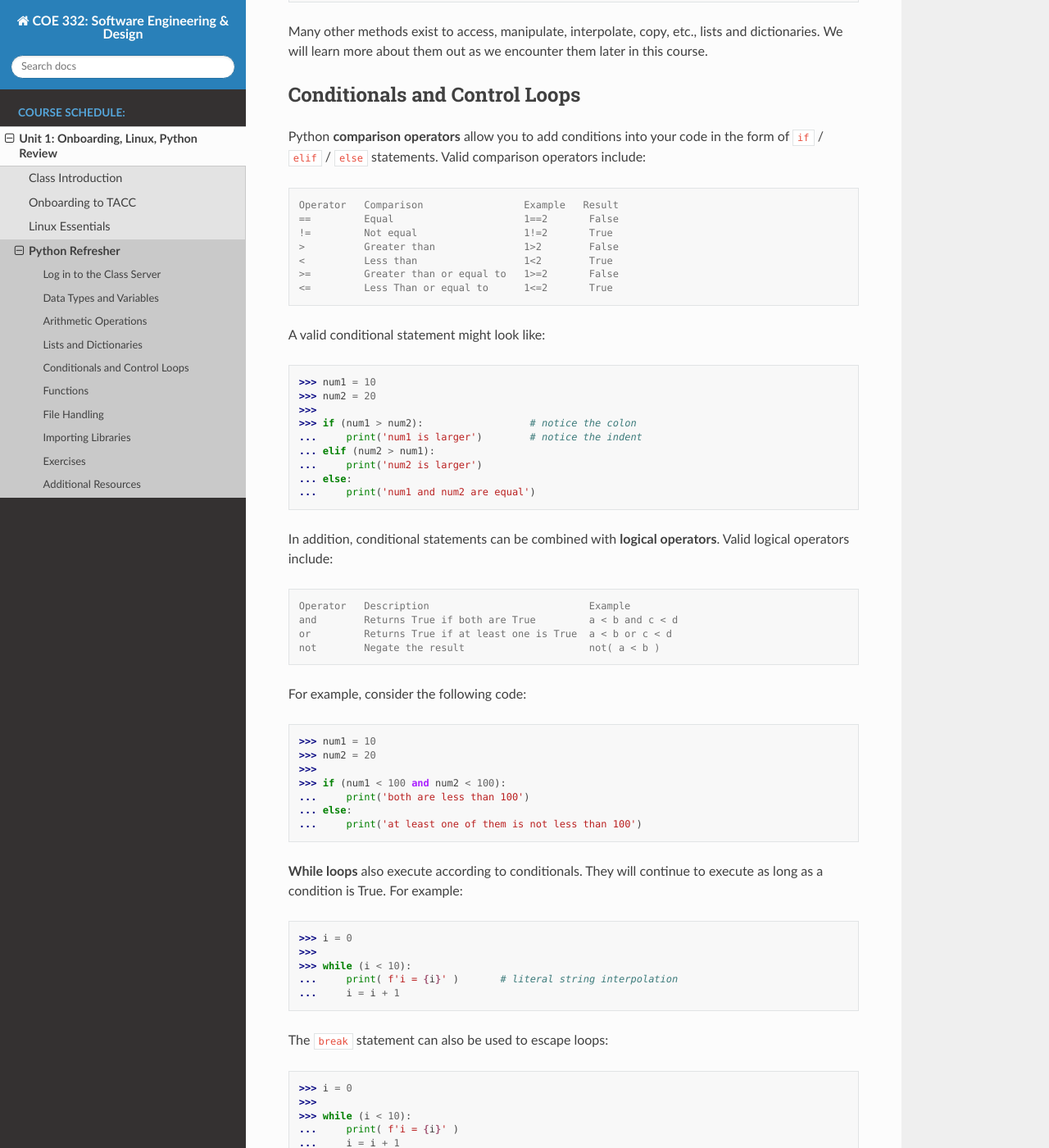
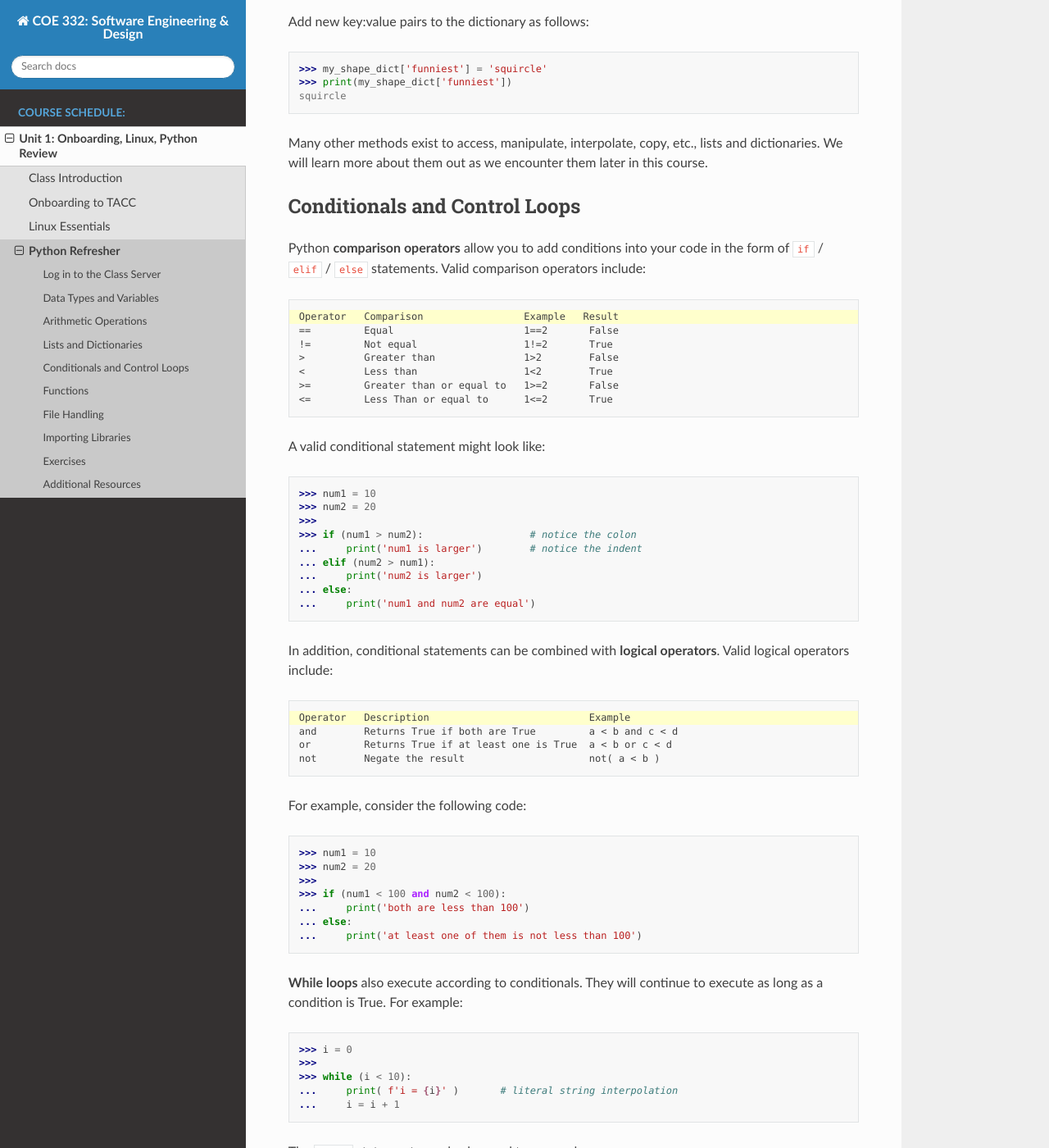
Before and after one commit to TACC/coe-332-sp22, a Sphinx documentation site: the page built from docs/unit01/python_refresher.rst, in a window 1280 px wide and 1400 px high, scrolled down 5705 px. Shown: the whole window at 82% size. Built offline with Sphinx 7.4.7 and the Read the Docs theme 2.0.0, drawn with Linux system fonts in a browser that asks for light colours; some of the changed text lies outside the part shown.

Commit message:
small updates to python refresher

```diff
--- a/docs/unit01/python_refresher.rst
+++ b/docs/unit01/python_refresher.rst
@@ -28,23 +28,30 @@ Log in to the Class Server
 To log in to ``isp02.tacc.utexas.edu``, follow the instructions for your operating
 system or ssh client below.
 
+.. note::
+
+   Replace ``username`` with your TACC username.
+
 **Mac / Linux**
 
-.. code-block:: bash
+.. code-block:: console
 
    Open the application 'Terminal'
    ssh username@isp02.tacc.utexas.edu
    (enter password)
+   (enter token)
 
-**Windows**
+**Windows (use WSL or an SCP client like PuTTY)**
 
-.. code-block:: bash
+.. code-block:: console
 
    Open the application 'PuTTY'
    enter Host Name: isp02.tacc.utexas.edu
    (click 'Open')
    (enter username)
    (enter password)
+   (enter token)
+
 
 If you can't access the class server yet, a local or web-based Python 3
 environment will work for this guide. However, you will need to access the class
@@ -110,9 +117,9 @@ Print the values of each variable using the ``print()`` function:
 
 .. code-block:: python3
 
-   >> print(my_int)
+   >>> print(my_int)
    5
-   >> print('my_int')
+   >>> print('my_int')
    my_int
 
 (Try printing the others as well). And, notice what happens when we print with
@@ -148,7 +155,8 @@ Arithmetic Operations
 Next, we will look at some basic arithmetic. You are probably familiar with the
 standard operations from other languages:
 
-.. code-block:: console
+.. code-block:: text
+   :emphasize-lines: 1
 
    Operator   Function          Example   Result
    +          Addition          1+1       2
@@ -317,7 +325,8 @@ Python **comparison operators** allow you to add conditions into your code in
 the form of ``if`` / ``elif`` / ``else`` statements. Valid comparison operators
 include:
 
-.. code-block:: console
+.. code-block:: text
+   :emphasize-lines: 1
 
    Operator   Comparison                 Example   Result
    ==         Equal                      1==2       False
@@ -345,7 +354,8 @@ A valid conditional statement might look like:
 In addition, conditional statements can be combined with **logical operators**.
 Valid logical operators include:
 
-.. code-block:: console
+.. code-block:: text
+   :emphasize-lines: 1
 
    Operator   Description                           Example
    and        Returns True if both are True         a < b and c < d
@@ -439,7 +449,7 @@ absolutely essential to keeping code clean and organized.
 
 On the command line, use a text editor to start writing a Python script:
 
-.. code-block:: bash
+.. code-block:: console
 
    [isp02]$ vim function_test.py
 
@@ -454,10 +464,10 @@ Enter the following text into the script:
 
    hello_world()
 
-After saving and quiting the file, execute the script (Python code is not
+After saving and quitting the file, execute the script (Python code is not
 compiled - just run the raw script with the ``python3`` executable):
 
-.. code-block:: bash
+.. code-block:: console
 
    [isp02]$ python3 function_test.py
    Hello, world!
@@ -480,7 +490,7 @@ More advanced functions can take parameters and return results:
    final_number = add5(10)
    print(final_number)
 
-.. code-block:: bash
+.. code-block:: console
 
    15
 
@@ -495,7 +505,7 @@ Pass multiple parameters to a function:
    final_number = add5_after_multiplying(10, 2)
    print(final_number)
 
-.. code-block:: bash
+.. code-block:: console
 
    25
 
@@ -510,13 +520,13 @@ to iterate over multiple lists:
            if (x[0] == 't'):      # a string (x) can be interpreted as a list of chars!
                print(x)
 
-   list1 = ['circle', 'triangle', 'square', 'diamond']
+   list1 = ['circle', 'heart', 'triangle', 'square']
    list2 = ['one', 'two', 'three', 'four']
 
    print_ts(list1)
    print_ts(list2)
 
-.. code-block:: bash
+.. code-block:: console
 
    triangle
    two
@@ -543,7 +553,7 @@ For example, to read a file do the following:
        for x in range(5):
            print(f.readline())
 
-.. code-block:: bash
+.. code-block:: text
 
    1080
 
@@ -578,7 +588,7 @@ is the easiest way to solve this problem:
        for x in range(5):
            print(f.readline().strip('\n'))
 
-.. code-block:: bash
+.. code-block:: text
 
    1080
    10-point
@@ -600,7 +610,7 @@ Read the whole file and store it as a list:
    for x in range(5):
        print(words[x])
 
-.. code-block:: bash
+.. code-block:: text
 
    1080
    10-point
@@ -615,17 +625,17 @@ write somwhere where you have permissions to write:
 .. code-block:: python3
    :linenos:
 
-   my_shapes = ['circle', 'triangle', 'square', 'diamond']
+   my_shapes = ['circle', 'heart', 'triangle', 'square']
 
    with open('my_shapes.txt', 'w') as f:
        for shape in my_shapes:
            f.write(shape)
 
 
-.. code-block:: bash
+.. code-block:: console
 
    (in my_shapes.txt)
-   circletrianglesquarediamond
+   circlehearttrianglesquare
 
 
 You may notice the output file is lacking in newlines this time. Try adding
@@ -634,19 +644,20 @@ newline characters to your output:
 .. code-block:: python3
    :linenos:
 
-   my_shapes = ['circle', 'triangle', 'square', 'diamond']
+   my_shapes = ['circle', 'heart', 'triangle', 'square']
 
    with open('my_shapes.txt', 'w') as f:
        for shape in my_shapes:
            f.write( f'{shape}\n' )
 
-.. code-block:: bash
+.. code-block:: console
 
    (in my_shapes.txt)
    circle
+   heart
    triangle
    square
-   diamond
+
 
 Now notice that the original line in the output file is gone - it has been
 overwritten. Be careful if you are using write (``w``) vs. append (``a``).
```
Also changed, not shown: other parts of docs/unit01/python_refresher.rst (+5 -5 lines).
